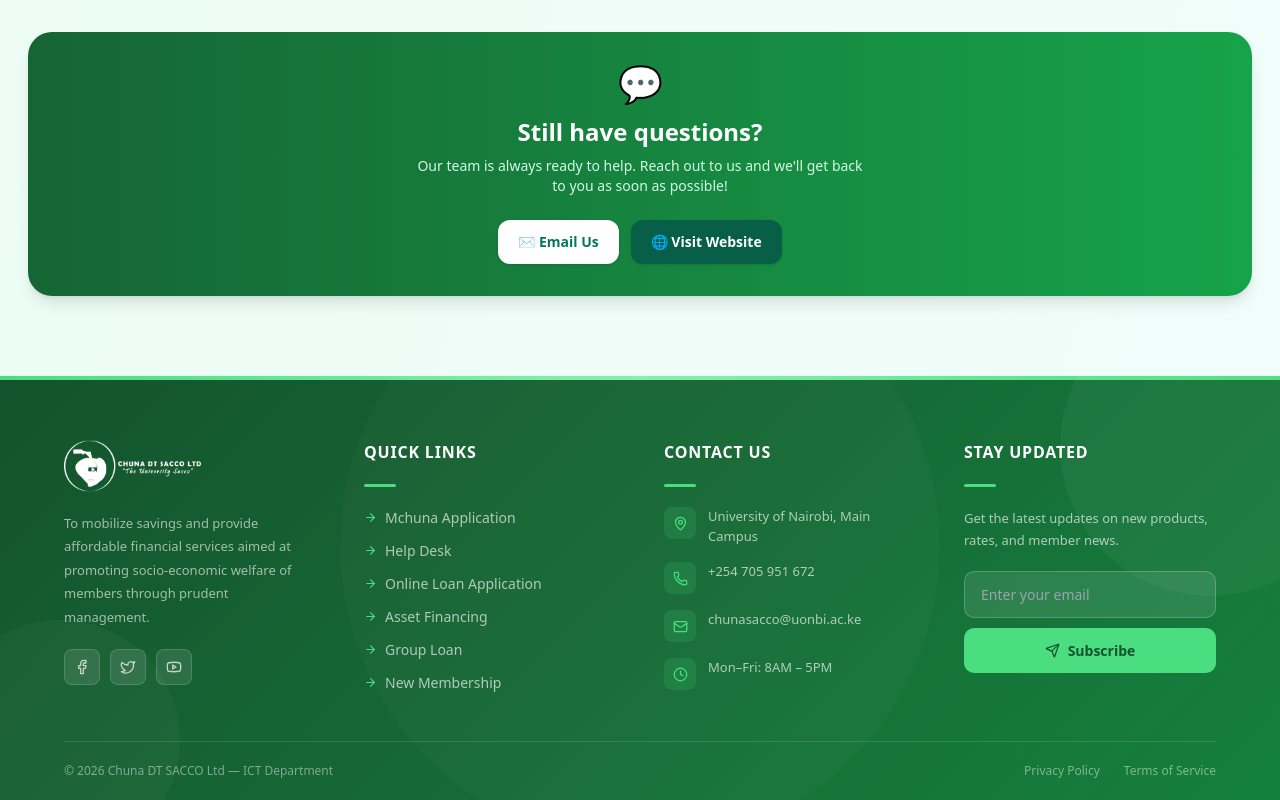
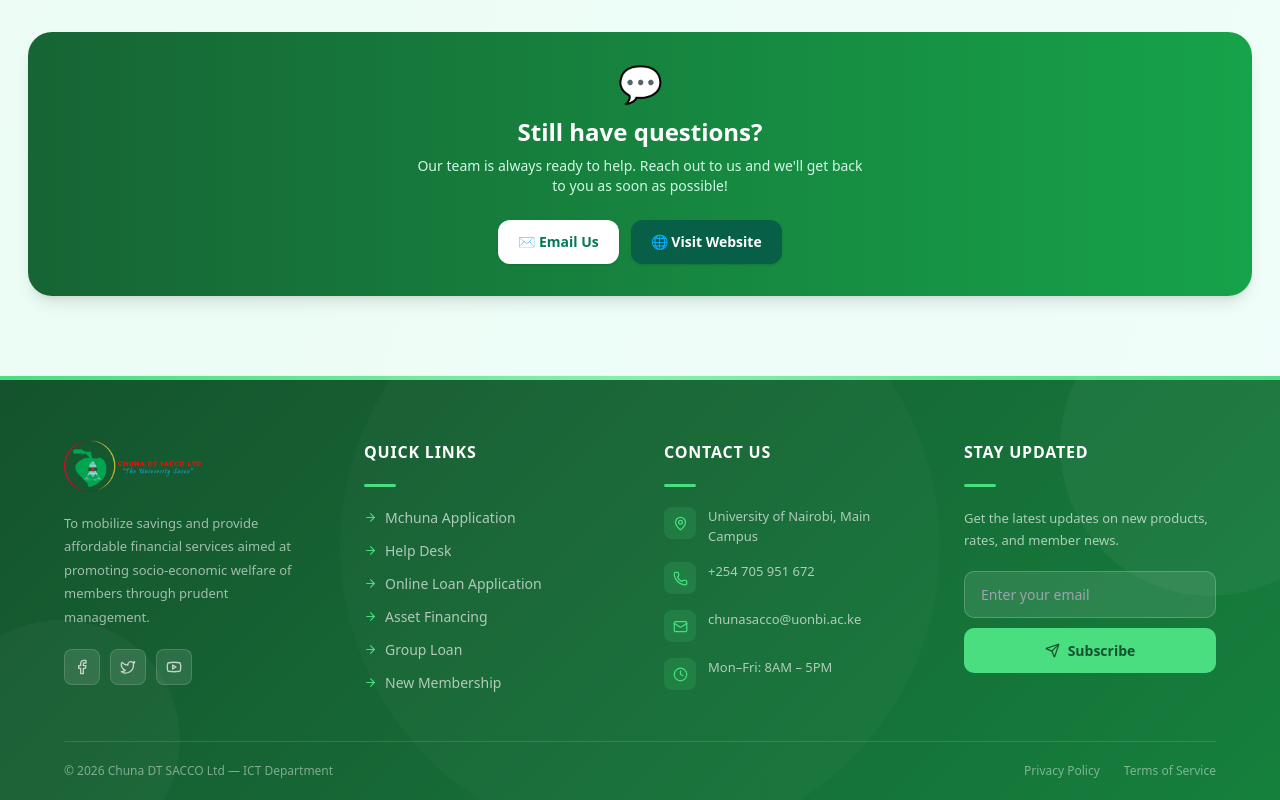
Before and after one commit to KhalanHappiness/chuna, a React (Vite) app in the folder chuna-sacco/: page /faqs in a window 1280 px wide. Shown: the part 3654-4454 px from the top of the page. Built offline with nearby package versions, Linux system fonts and the light colour scheme.

Commit message:
updated the logo colour at the bottom

```diff
--- a/chuna-sacco/src/components/Footer.jsx
+++ b/chuna-sacco/src/components/Footer.jsx
@@ -37,7 +37,7 @@ const Footer = () => {
 
           {/* Brand Column */}
           <div style={{ gridColumn: "span 1" }}>
-            <img src={chunaLogo} alt="Chuna DT Sacco" style={{ height: 52, width: "auto", marginBottom: 20, filter: "brightness(0) invert(1)" }} />
+            <img src={chunaLogo} alt="Chuna DT Sacco" style={{ height: 52, width: "auto", marginBottom: 20 }} />
             <p style={{ color: "rgba(255,255,255,0.6)", fontSize: 13, lineHeight: 1.8, marginBottom: 20 }}>
               To mobilize savings and provide affordable financial services aimed at promoting socio-economic welfare of members through prudent management.
             </p>
```
